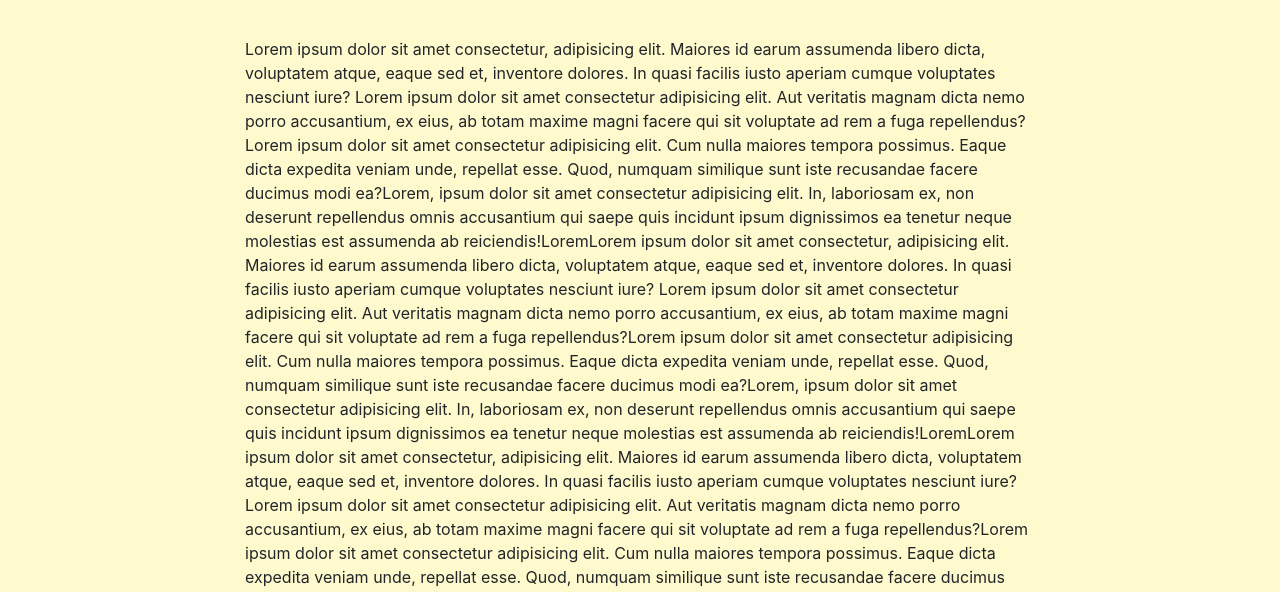
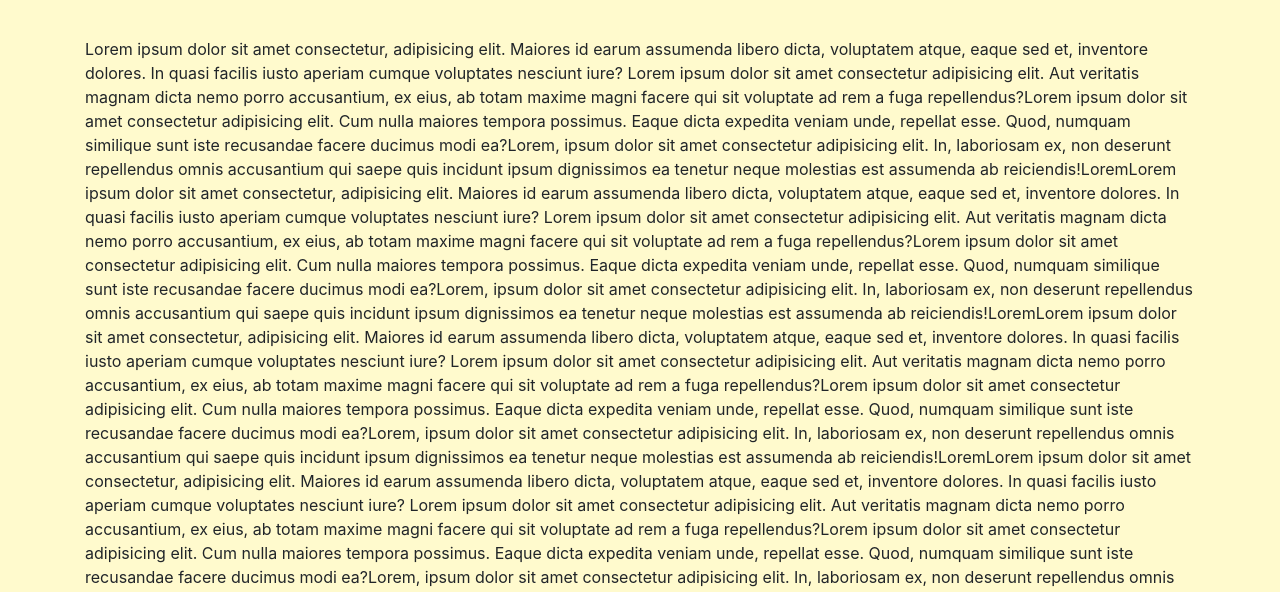
Before and after one commit to Sandinius/preentrega-2-andini, a plain HTML site: page pages/institucional.html in a window 1280 px wide. Shown: the part 204-796 px from the top of the page. Drawn offline with nearby package versions, Linux system fonts and the light colour scheme.

```diff
--- a/archivos_css/estilos.css
+++ b/archivos_css/estilos.css
@@ -83,8 +83,6 @@ nav{
     display: flex;
 }
 .texto_institucional{
-    padding-left: 10em;
-    padding-right: 10em;
     padding-bottom: 4em;
     display: flex;
     flex-direction: column;
```
